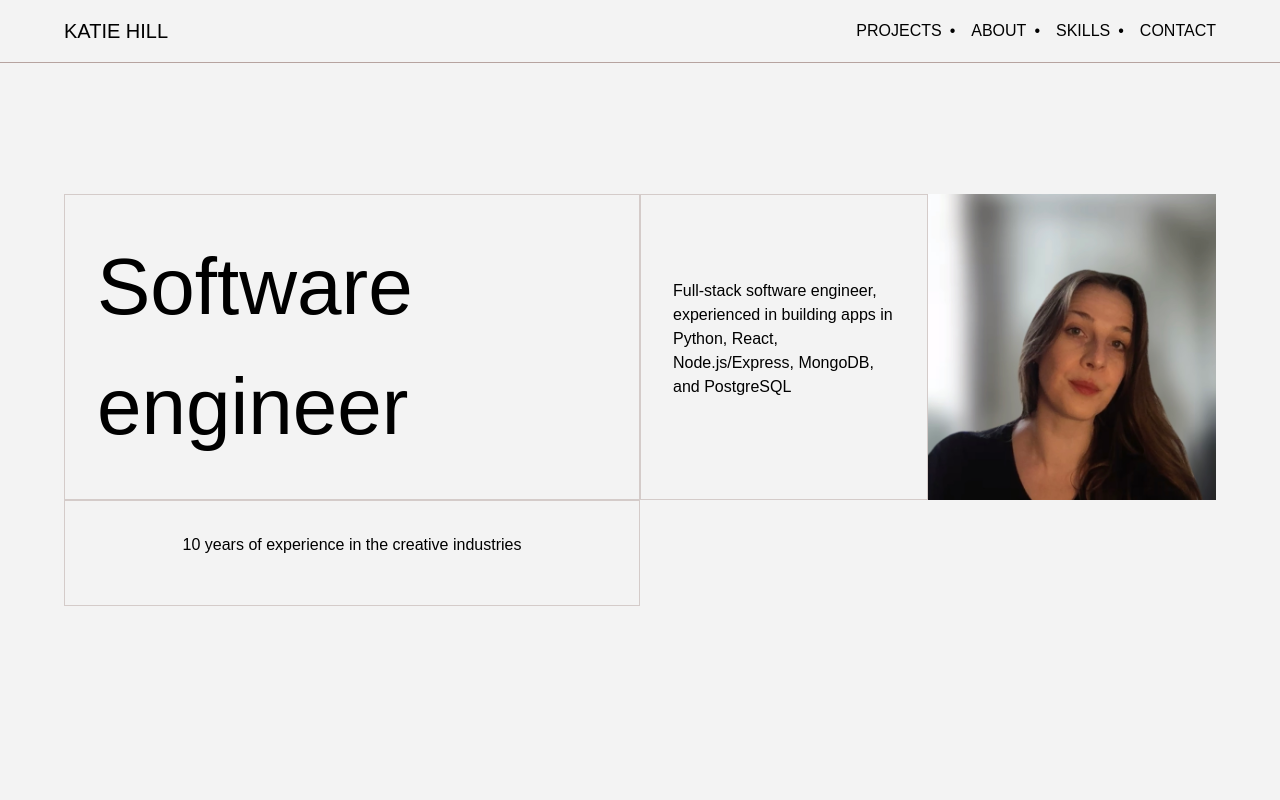
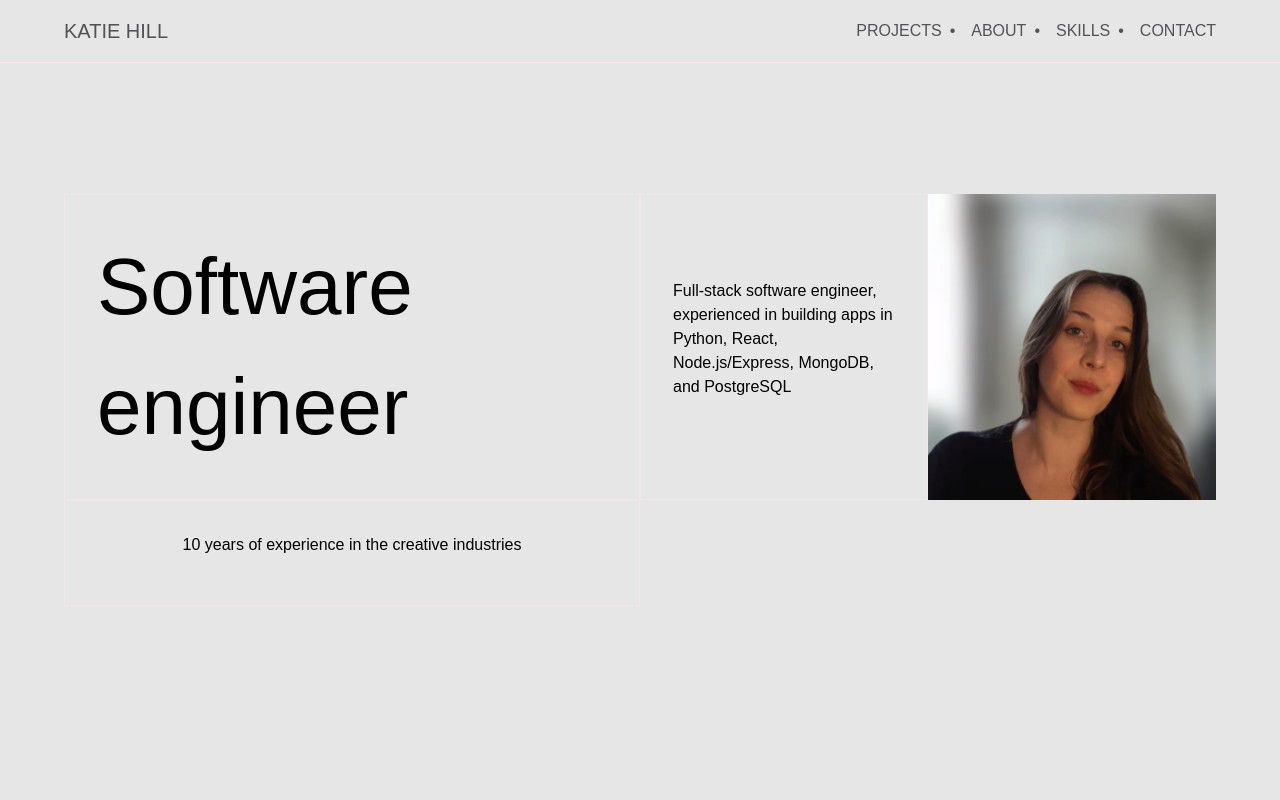
Before and after one commit to KatieHill-Fr-Gr/portfolio-frontend, a React (Vite) app: page / in a window 1280 px wide. Shown: the top 800 px of the page. Built offline with nearby package versions, Linux system fonts and the light colour scheme; no server answers; a web font is replaced by a local one.

Commit message:
New colour scheme added

```diff
--- a/src/components/About/About.css
+++ b/src/components/About/About.css
@@ -12,6 +12,15 @@
     flex: 1;
     padding: 2rem;
     border-left: 1px solid var(--light-divider);
+}
+
+.about-section h1 {
+    flex: 2;
+    font-size: clamp(2rem, 3.5vw, 3.25rem);
+    line-height: 1.35;
+    font-weight: 500;
+    letter-spacing: -0.01em;
+    margin: 0;
 }
 
 .about-section h2,
@@ -35,7 +44,7 @@
 }
 
 .tech-category {
-    margin: 0;
+    margin-bottom: 1rem;
     font-size: 1rem;
     font-weight: 400;
 }
--- a/src/components/About/About.jsx
+++ b/src/components/About/About.jsx
@@ -62,11 +62,10 @@ const About = () => {
     return (
         <main>
             <section className="hero">
-                <h1>Who I am</h1>
             </section>
             <section className="page-content">
                 <div className="about-section">
-                    <h2>Full-stack software engineer with 10 years of experience in the creative industries.</h2>
+                    <h1>Full-stack software engineer with creative skills</h1>
                     <div className="about-me">
                         <p>I build apps in React/Node.js as well as Python (Django/Flask) </p>
                     </div>
@@ -82,9 +81,6 @@ const About = () => {
                                         .filter((tech) => tech.category === "Frontend")
                                         .map((tech, index) => (
                                             <span key={index} className="tech-tag">
-                                                {/* <div className="icon-container">
-                                                    <img src={tech.icon} alt={tech.name} className="icon" />
-                                                </div> */}
                                                {tech.name}
                                             </span>
                                         ))}
@@ -99,9 +95,6 @@ const About = () => {
                                         .filter((tech) => tech.category === "Backend")
                                         .map((tech, index) => (
                                             <div key={index} className="tech-tag">
-                                                {/* <div className="icon-container">
-                                                    <img src={tech.icon} alt={tech.name} className="icon" />
-                                                </div> */}
                                                 <p>{tech.name}</p>
                                             </div>
                                         ))}
@@ -111,14 +104,11 @@ const About = () => {
                         <div className="technologies">
                             <h3 className="tech-category">DATABASES</h3>
                             {technologies && technologies.length > 0 && (
-                                <div className="tech-list">
+                                <div className="tag-container">
                                     {technologies
                                         .filter((tech) => tech.category === "Databases")
                                         .map((tech, index) => (
-                                            <div key={index} className="tech-item">
-                                                {/* <div className="icon-container">
-                                                    <img src={tech.icon} alt={tech.name} className="icon" />
-                                                </div> */}
+                                            <div key={index} className="tech-tag">
                                                 <p>{tech.name}</p>
                                             </div>
                                         ))}
@@ -128,14 +118,11 @@ const About = () => {
                         <div className="technologies">
                             <h3 className="tech-category">TOOLS & PLATFORMS</h3>
                             {technologies && technologies.length > 0 && (
-                                <div className="tech-list">
+                                <div className="tag-container">
                                     {technologies
                                         .filter((tech) => tech.category === "Tools & Platforms")
                                         .map((tech, index) => (
-                                            <div key={index} className="tech-item">
-                                                {/* <div className="icon-container">
-                                                    <img src={tech.icon} alt={tech.name} className="icon" />
-                                                </div> */}
+                                            <div key={index} className="tech-tag">
                                                 <p>{tech.name}</p>
                                             </div>
                                         ))}
--- a/src/styles/index.css
+++ b/src/styles/index.css
@@ -6,12 +6,12 @@
 }
 
 :root {
-  --light-background: #f3f3f3;
-  --light-primary: #f30421;
-  --light-secondary: rgba(182, 163, 159);
-  --light-secondary-transparent: rgba(182, 163, 159, 0.5);
-  --light-links: #f30421;
-  --light-fonts: #000;
+  --light-background: #e6e6e6;
+  --light-primary: #fd6b2d;
+  --light-secondary: rgba(255, 231, 232);
+  --light-secondary-transparent: rgba(255, 231, 232, 0.5);
+  --light-links: #fd6b2d;
+  --light-fonts: #525357;
   --dark-fonts: #fff;
   --light-divider: rgba(182, 163, 159);
 
```
